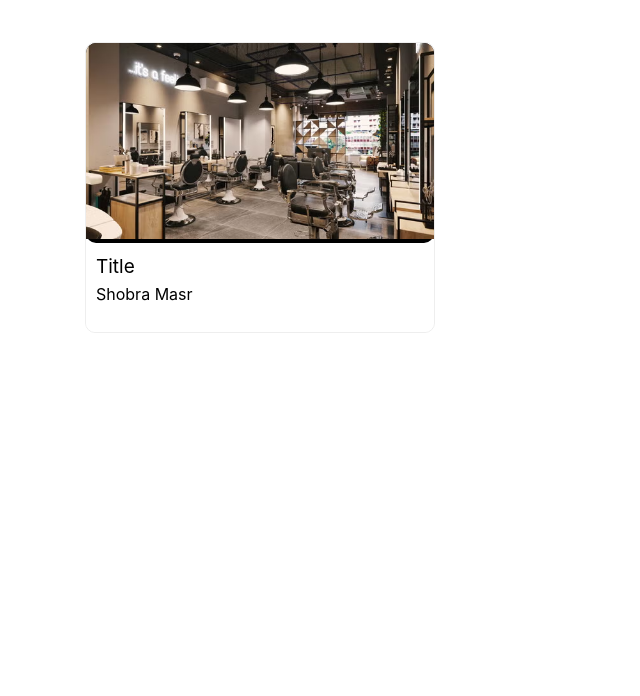
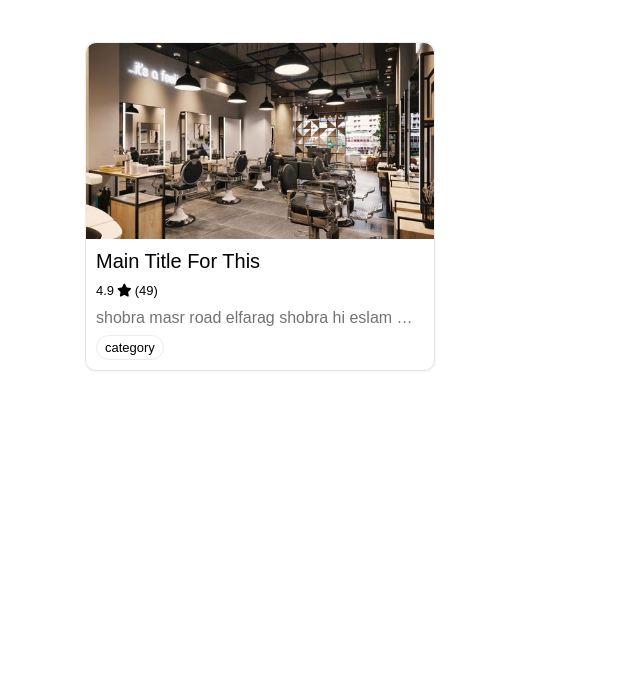
Before and after one commit to EsLaM260/Zainova, a plain HTML site: page index.html in a window 1280 px wide. Shown: the part 104-800 px from the top of the page, without its empty margins (0-640 px from the left). Drawn offline with nearby package versions, Linux system fonts and the light colour scheme.

Commit message:
complete main card

```diff
--- a/css/main.css
+++ b/css/main.css
@@ -1,12 +1,21 @@
 /* Start Variable */
+@font-face {
+  font-family: "BellMT";
+  src: url("../fonts/Bell\ MT.ttf") format("truetype");
+  font-weight: normal;
+  font-style: normal;
+}
 :root {
   /* Colors */
-  --primary-color: #000;
+  --primary-color: #6a0084;
+  --secondry-color: #fcc07e;
+  --border-shadow-color: rgb(135 130 130 / 15%);
   /* Transition */
   --transition: 0.5s;
   /* Padding */
   --main-padding: 50px;
   /* Fonts */
+  --main-font: "BellMT", sans-serif;
   /* Font Awesome */
   --fa-style-family-classic: "Font Awesome 6 Free";
 }
@@ -17,6 +26,10 @@
   margin: 0;
   padding: 0;
 }
+body {
+  font-family: var(--main-font);
+}
+
 img {
   max-width: 100%;
 }
@@ -45,14 +58,17 @@ input {
 
 /* End Global Role */
 /* Start Card */
-.displayProperty {
+.displayMainCard {
   position: relative;
   background-color: white;
   padding: var(--main-padding) 0;
   overflow: hidden;
   border-radius: 10px;
 }
-.displayProperty .item-head {
+.displayMainCard .localcontainer{
+  position: relative;
+}
+.displayMainCard .item-head {
   display: flex;
   align-items: center;
   justify-content: space-between;
@@ -60,7 +76,7 @@ input {
   position: relative;
   z-index: 2;
 }
-.displayProperty .box {
+.displayMainCard .box {
   position: relative;
   display: block;
   flex-wrap: wrap;
@@ -68,27 +84,28 @@ input {
   border: 1px solid #eee;
   transition: var(--transition);
 }
-.displayProperty .box:hover {
+.displayMainCard .box:hover {
   transform: translateY(-10px);
 }
-.displayProperty .swiper {
+.displayMainCard .swiper {
   padding: 20px 0;
 }
-.displayProperty .box .image {
+.displayMainCard .box .image {
   width: 100%;
-  height: 200px;
-  background-color: var(--primary-color);
+  /* height: 200px; */
+  aspect-ratio: 4 / 2;
+  background-color: #eee;
   border-radius: 10px;
   position: relative;
-  aspect-ratio: 4 / 3;
 }
-.displayProperty .box .image img {
+.displayMainCard .box .image img {
   border-top-left-radius: 10px;
   border-top-right-radius: 10px;
   width: 100%;
-  object-fit: cover; /* تظبط الصورة جوه البوكس */
+  object-fit: cover;
 }
-.displayProperty .box .details-box {
+.displayMainCard .box .details-box {
+  color: black;
   background-color: white;
   width: 100%;
   border-bottom-left-radius: 10px;
@@ -97,62 +114,59 @@ input {
   padding: 10px;
   /* padding-bottom: 0; */
 }
-.displayProperty .box .details-box > div {
+.displayMainCard .box .details-box h2 {
+  color: var(--color-text);
+  font-size: 20px;
+  overflow: hidden;
+  white-space: nowrap;
+}
+.displayMainCard .box .details-box .rate {
   display: flex;
-  justify-content: space-between;
+  align-items: center;
+  gap: 3px;
+  font-size: 13px;
 }
-.displayProperty .box .details-box p {
-  color: var(--color-text);
+.displayMainCard .box .details-box .address {
+  font-size: 16px;
+  color: #727373;
+  overflow: hidden; /* يخفي أي حاجة برا العنصر */
+  white-space: nowrap; /* يمنع النزول لسطر جديد */
+  text-overflow: ellipsis; /* يحط ... بدل الكلام الزيادة */
+  margin: 5px 0;
 }
-.displayProperty .box .details-box p:first-child {
+.displayMainCard .box .details-box .category {
+  font-size: 13px;
+  width: fit-content;
+  padding: 2px 8px;
+  border: 1px solid var(--border-shadow-color);
+  border-radius: 20px;
+  -webkit-border-radius: 20px;
+  -moz-border-radius: 20px;
+  -ms-border-radius: 20px;
+  -o-border-radius: 20px;
+}
+
+.swiper-button-next,
+.swiper-button-prev {
+  background-color: white;
+  border: 1px solid #ccc;
   color: black;
-  font-size: 19px;
-  margin: 0;
+  padding: 10px;
+  border-radius: 50%;
+  box-shadow: 0 2px 6px rgba(0, 0, 0, 0.1);
+  width: 40px;
+  height: 40px;
 }
-.displayProperty .box .details-box h3 {
-  color: var(--primary-color);
-  font-size: 25px;
-  /* font-weight: bold; */
-  margin: 5px 0;
-  direction: ltr;
+.swiper-button-next::after,
+.swiper-button-prev::after {
+  font-size: 15px;
+  content: unset;
 }
-.displayProperty .box .details-box h3 sub {
-  color: black;
-  font-weight: normal;
-  font-size: 16px;
+/* لو عايز تحركهم بعيد شوية عن الـ Swiper */
+.swiper-button-next {
+  right: -30px;
 }
-.displayProperty .box .details-box p.address {
-  color: var(--color-text);
-  display: flex;
-}
-.displayProperty .box .details-box p.address span {
-  color: var(--color-text);
-  white-space: nowrap;
-  overflow: hidden;
-}
-.displayProperty .box .details-box p.address img {
-  width: 30px;
-  height: 30px;
-  margin-right: 5px;
-}
-.displayProperty .box .details-box ul.sub {
-  display: flex;
-  margin: 18px 0;
-}
-.displayProperty .box .details-box ul.sub li {
-  color: black;
-  font-size: 12px;
-  padding: 3px 12px;
-  margin-right: 5px;
-  border: 1px solid rgb(90 199 189 / 25%);
-  border-radius: 22px;
-  transition: var(--transition);
-}
-.displayProperty .box .details-box ul.sub li:hover {
-  color: var(--primary-color);
-}
-.displayProperty .box .details-box ul.sub li span.icon {
-  color: var(--primary-color);
-  margin-left: 4px;
+.swiper-button-prev {
+  left: -30px;
 }
 /* End Card */
--- a/index.html
+++ b/index.html
@@ -32,7 +32,7 @@
     <!-- End HomeSec -->
 
     <!-- Start Card -->
-    <div class="displayProperty">
+    <div class="displayMainCard">
       <div class="container">
         <div class="dots dots-up"></div>
         <div class="localcontainer">
@@ -51,17 +51,27 @@
                       onerror="this.onerror=null; this.src='image/no-image.png';" />
                   </div>
                   <div class="details-box">
-                    <p>Title</p>
+                    <h2>Main Title For This</h2>
+                    <div class="rate">
+                      4.9
+                      <i class="fa-solid fa-star"></i>
+                      <span>(49)</span>
+                    </div>
                     <p class="address">
-                      <span>Shobra Masr</span>
+                      shobra masr road elfarag shobra hi eslam mostafa hussien
                     </p>
+                    <div class="category">category</div>
                   </div>
                 </a>
               </div>
               <!-- End Loop Here -->
             </div>
-            <div class="swiper-button-prev"></div>
-            <div class="swiper-button-next"></div>
+          </div>
+          <div class="swiper-button-prev">
+            <i class="fa-solid fa-arrow-left"></i>
+          </div>
+          <div class="swiper-button-next">
+            <i class="fa-solid fa-arrow-right"></i>
           </div>
         </div>
       </div>
--- a/js/main.js
+++ b/js/main.js
@@ -1,6 +1,6 @@
 // Start Feature Property
-if (document.querySelector(".displayProperty .swiper")) {
-  const swiper = new Swiper(".displayProperty .swiper", {
+if (document.querySelector(".displayMainCard .swiper")) {
+  const swiper = new Swiper(".displayMainCard .swiper", {
     // Optional parameters
     direction: "horizontal",
     loop: false,
```
Also changed, not shown: fonts/Bell MT.ttf (added).
